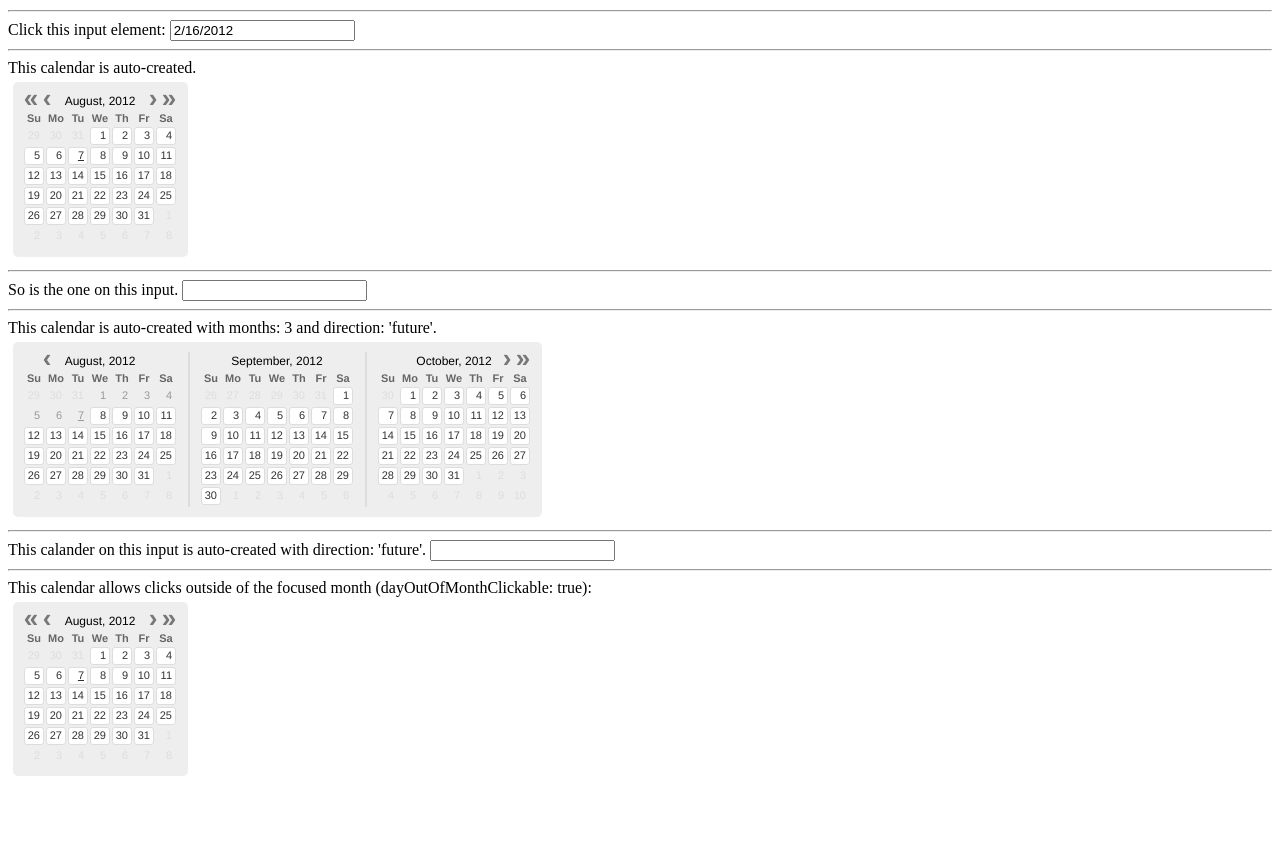
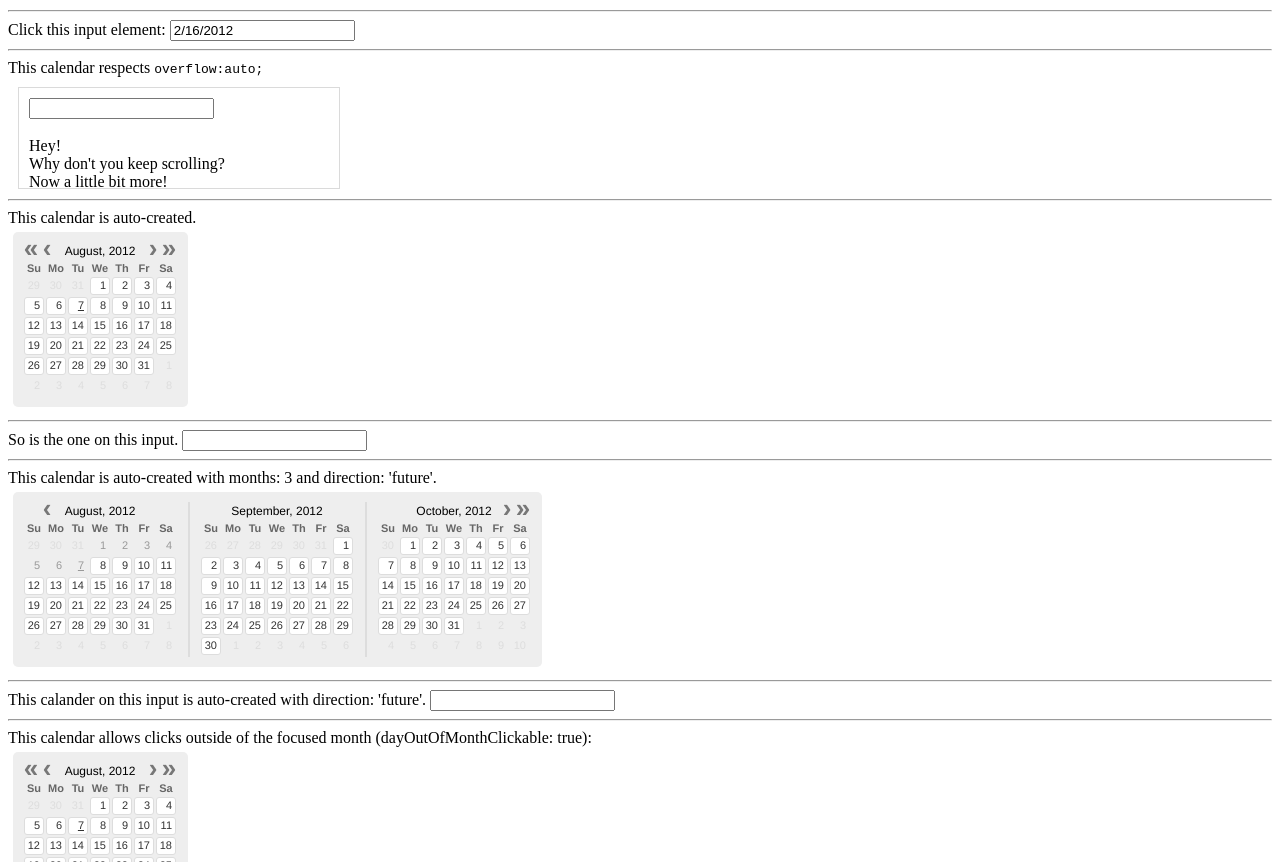
Before and after one commit to Twipped/Kalendae, a plain HTML site: page index.html in a window 1280 px wide. Shown: the part 1441-2303 px from the top of the page. Before the commit the page ends 2230 px from the top, so only its background shows below. Drawn offline with Linux system fonts and the light colour scheme.

Commit message:
testing page for overflow:auto/scroll containers

```diff
--- a/index.html
+++ b/index.html
@@ -141,6 +141,26 @@
 	</script>
 
 	<hr>
+	This calendar respects <code>overflow:auto;</code>
+	<div style="overflow: auto; width: 300px; max-height:80px; margin: 10px; padding: 10px; border: 1px solid #DADADA;">
+		<input id="input2" type="text">
+		<br/>
+		<br/>Hey!
+		<br/>Why don't you keep scrolling?
+		<br/>Now a little bit more!
+		<br/>Keep it...
+		<br/>Okay!
+		<br/>You can stop now...
+		<br/>I said stop!!
+		<br/>STOP!!
+		<br/><br/><input id="input3" type="text">
+	</div>
+	<script type="text/javascript" charset="utf-8">
+		new Kalendae.Input('input2');
+		new Kalendae.Input('input3');
+	</script>
+
+	<hr>
 	This calendar is auto-created.
 	<div class="auto-kal"></div>
 
```
